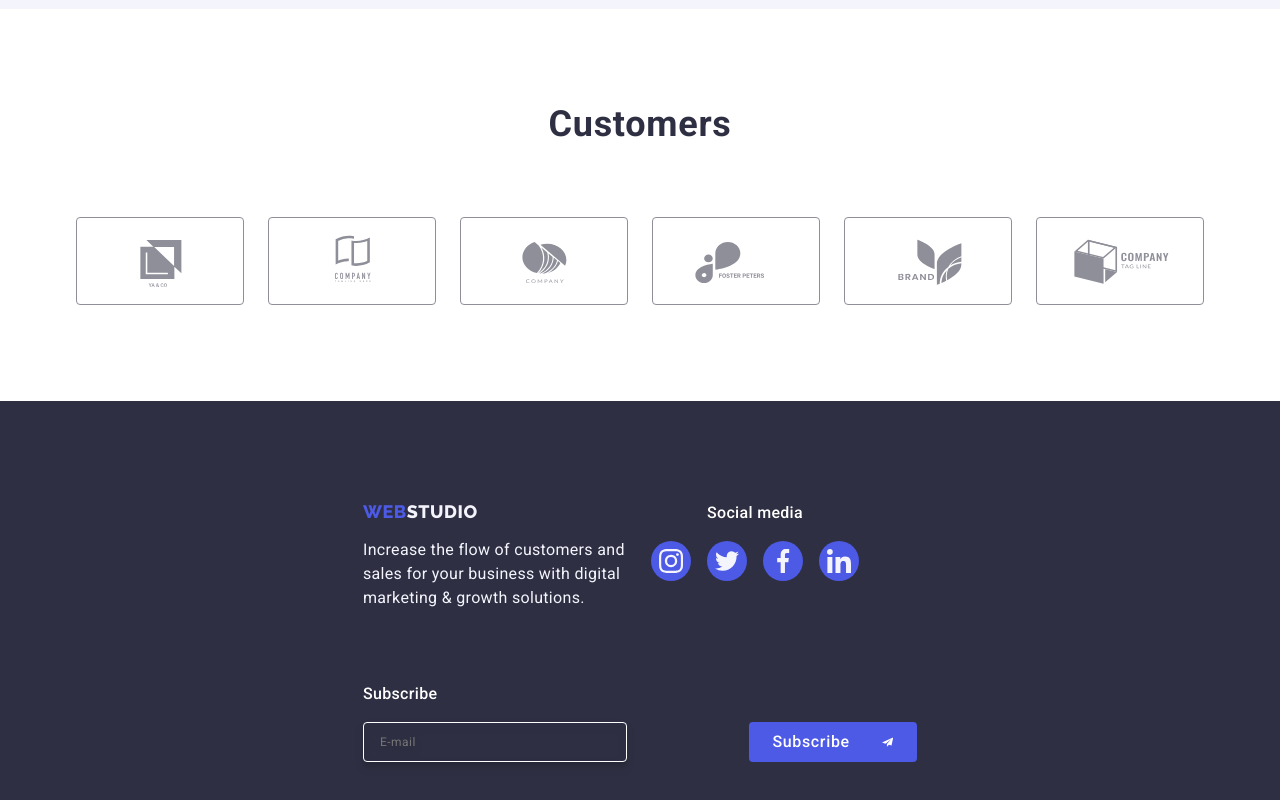
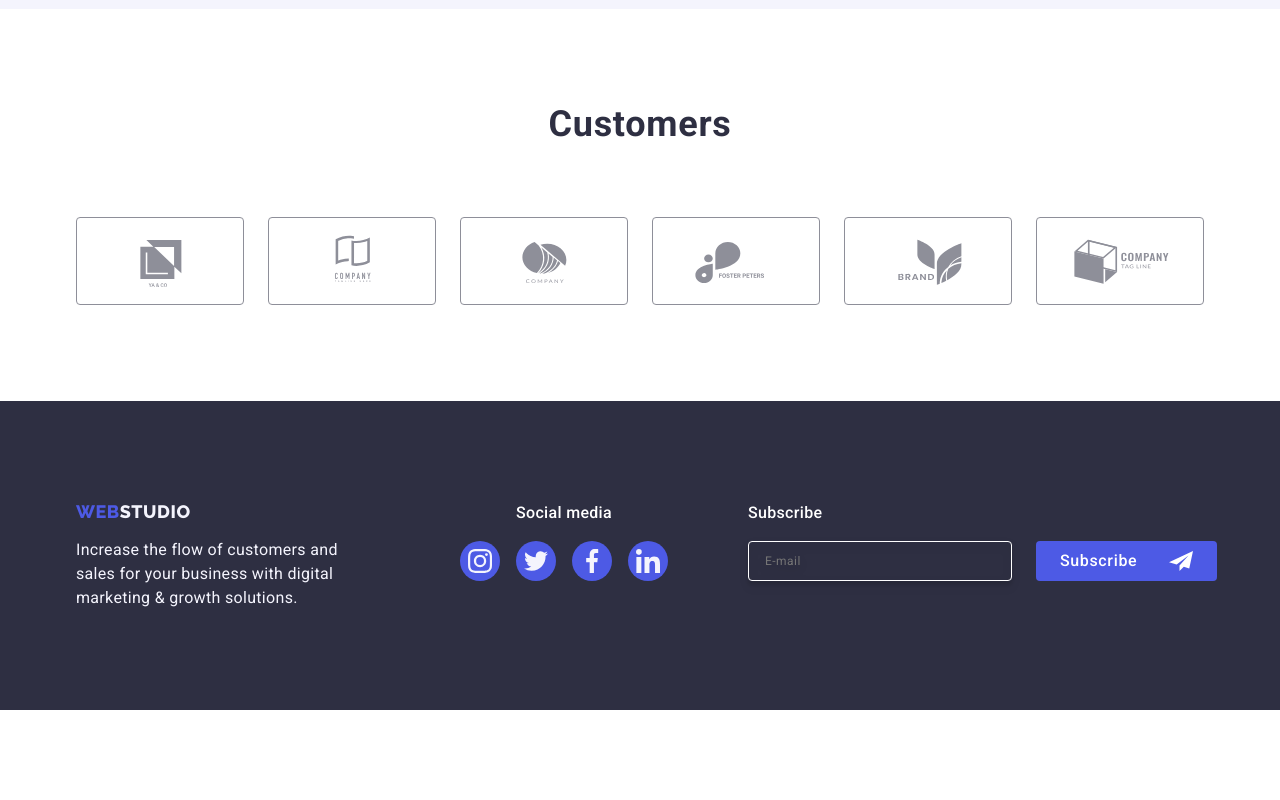
Before and after one commit to AlinaKalen/goit-markup-hw-06, a plain HTML site: page index.html in a window 1280 px wide. Shown: the part 2495-3295 px from the top of the page. After the commit the page ends 3205 px from the top, so only its background shows below. Drawn offline with nearby package versions, Linux system fonts and the light colour scheme.

Commit message:
update
footer

```diff
--- a/css/styles.css
+++ b/css/styles.css
@@ -805,7 +805,14 @@ h1, h2, h3, p, li, ul { margin: 0; }
     .container-footer {
         max-width: 584px;
     }
-
+}
+@media only screen and (min-width: 1158px) {
+    .container-footer {
+        max-width: 1158px;
+        display: flex;
+        flex-wrap: nowrap;
+        column-gap: 0;
+        }
 }
 .footer-logo-p {
     text-align: center;
@@ -815,6 +822,12 @@ h1, h2, h3, p, li, ul { margin: 0; }
     .footer-logo-p {
         margin: 0;
         text-align: left;
+    }
+}
+@media only screen and (min-width: 1158px) {
+    .footer-logo-p {
+        margin-right: 120px;
+
     }
 }
 
@@ -839,6 +852,11 @@ h1, h2, h3, p, li, ul { margin: 0; }
 @media only screen and (min-width: 768px) {
     .social-box {
         margin: 0;
+    }
+}
+@media only screen and (min-width: 1158px) {
+    .social-box {
+        margin-right: 80px;
     }
 }
 .footer-icon-p {
@@ -980,7 +998,6 @@ fill: var(--light-cloud);
 @media only screen and (min-width: 1158px) {
     .subscribe-button {
         cursor: pointer;
-        margin-left: 97.5px;
     }
 }
 .arrow-frame {
```
